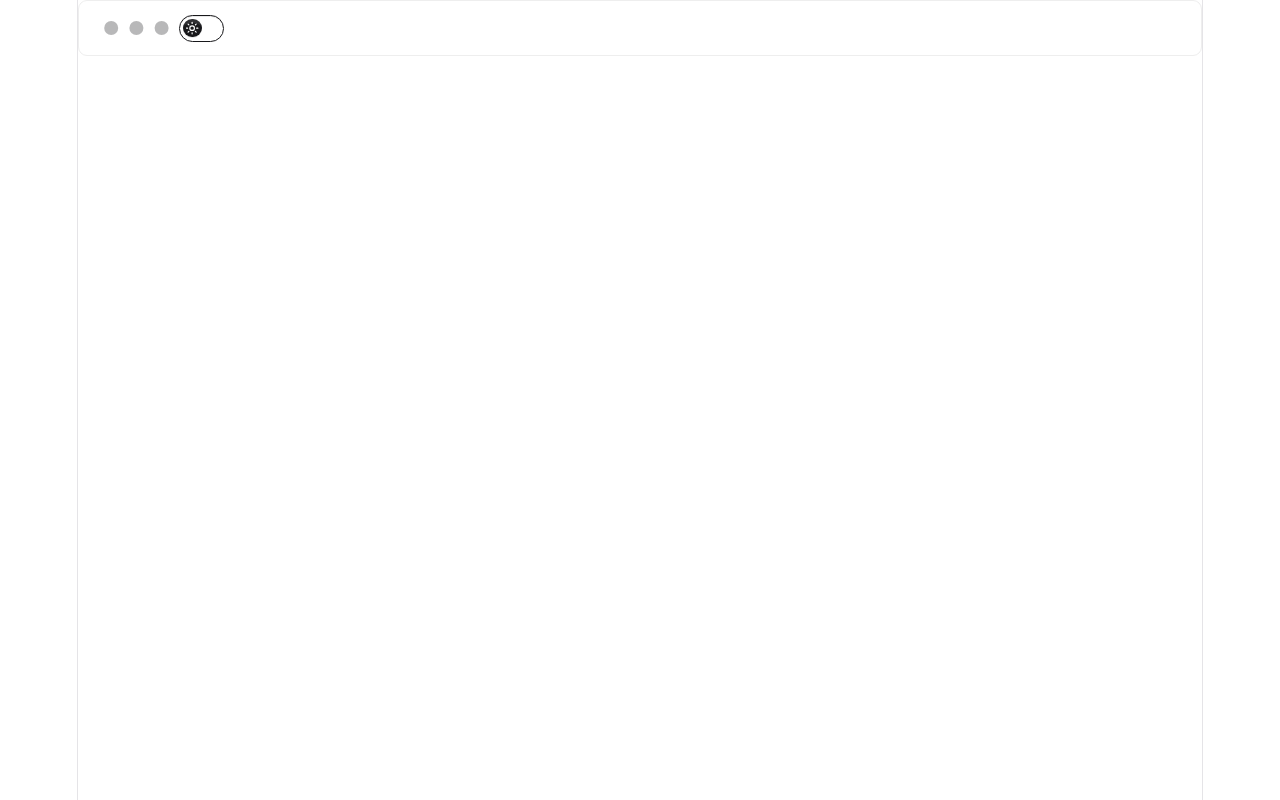
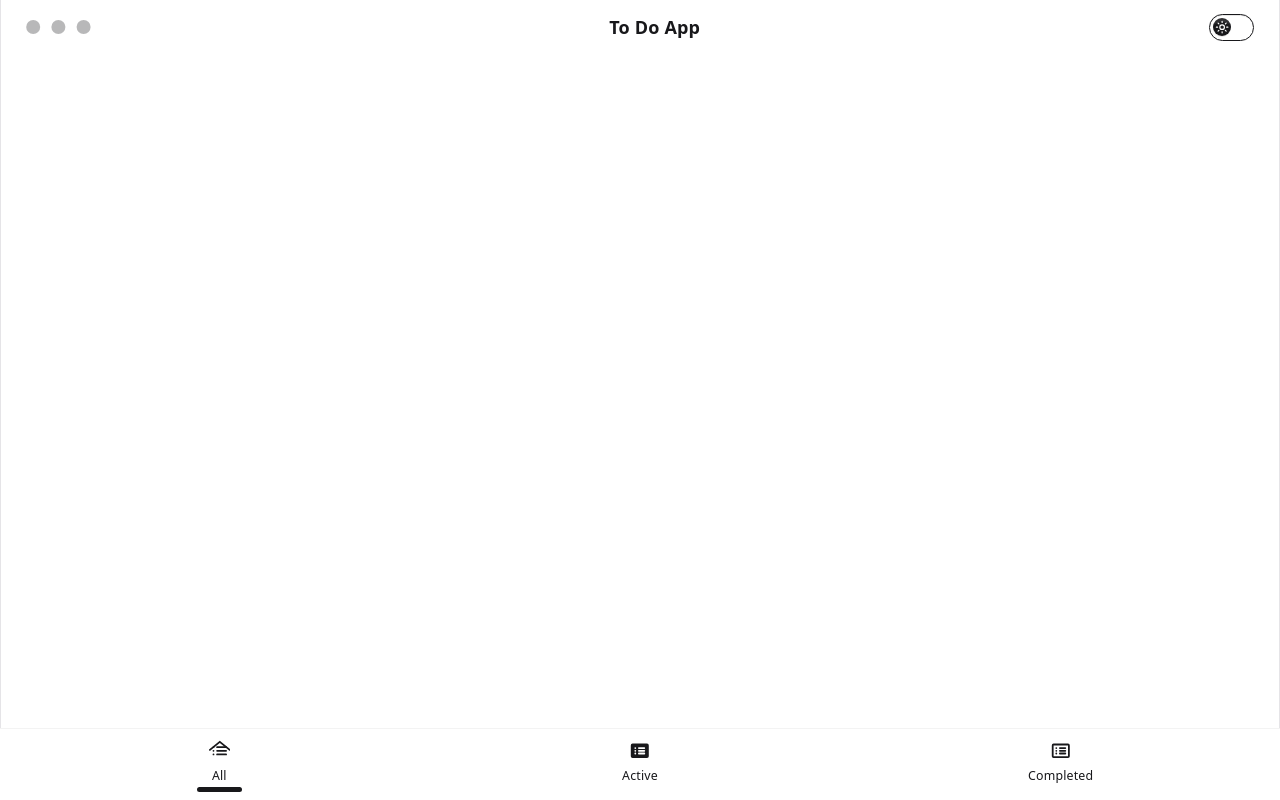
Before and after one commit to chadgarc/lab10.3-Context-API, a React (Vite) app: page / in a window 1280 px wide. Built offline with nearby package versions, Linux system fonts and the light colour scheme.

Commit message:
Added a dock with filter context and buttons to change filter

```diff
--- a/src/App.tsx
+++ b/src/App.tsx
@@ -1,13 +1,18 @@
 import { Providers } from './Providers';
 import { ThemeToggleButton } from './Components/ThemeToggleButton';
+import { FilterButtons } from './Components/FilterButtons';
 
 function App() {
   return (
     <Providers>
-      <div className="mockup-browser border border-base-300 w-full">
-        <div className="mockup-browser-toolbar">
+      <div className="mockup-browser w-full">
+        <div className="mockup-browser-toolbar flex justify-between">
+          <h4 className='font-bold'>To Do App</h4>
           <ThemeToggleButton />
         </div>
+        <section className='w-full'>
+          <FilterButtons />
+        </section>
       </div>
     </Providers>
   );
--- a/src/Components/FilterButtons.tsx
+++ b/src/Components/FilterButtons.tsx
@@ -0,0 +1,36 @@
+import { useFilterContext } from "../contexts/FilterContext"
+
+
+export function FilterButtons() {
+    const {filter , setFilter } = useFilterContext()
+
+    const setActiveFilterButtonClass = (currentFilter: string) => {
+        if (filter === currentFilter) {
+            return 'dock-active';
+        }
+        return '';
+    }
+
+    const allSVG = <svg className="size-[1.2em]" xmlns="http://www.w3.org/2000/svg" viewBox="0 0 24 24"><g fill="none" stroke="currentColor" strokeLinejoin="miter" strokeLinecap="round" strokeWidth="2"><path d="M9 8h10M9 12h10M9 16h10M4.99 8H5m-.02 4h.01m0 4H5"/><polyline points="1 11 12 2 23 11"/></g></svg>
+    const activeSVG = <svg className="size-[1.2em]" xmlns="http://www.w3.org/2000/svg" viewBox="0 0 24 24"><g fill="currentColor" stroke="none" strokeLinejoin="miter" strokeLinecap="butt"><path fillRule="evenodd" d="M2 6a2 2 0 0 1 2-2h16a2 2 0 0 1 2 2v12a2 2 0 0 1-2 2H4a2 2 0 0 1-2-2V6Zm4.996 2a1 1 0 0 0 0 2h.01a1 1 0 1 0 0-2h-.01ZM11 8a1 1 0 1 0 0 2h6a1 1 0 1 0 0-2h-6Zm-4.004 3a1 1 0 1 0 0 2h.01a1 1 0 1 0 0-2h-.01ZM11 11a1 1 0 1 0 0 2h6a1 1 0 1 0 0-2h-6Zm-4.004 3a1 1 0 1 0 0 2h.01a1 1 0 1 0 0-2h-.01ZM11 14a1 1 0 1 0 0 2h6a1 1 0 1 0 0-2h-6Z" clipRule="evenodd"/></g></svg>
+    const completedSVG = <svg className="size-[1.2em]" xmlns="http://www.w3.org/2000/svg" viewBox="0 0 24 24"><g fill="none" stroke="currentColor" strokeLinejoin="miter" strokeLinecap="round" strokeWidth="2"><path d="M11 9h6m-6 3h6m-6 3h6M6.996 9h.01m-.01 3h.01m-.01 3h.01M4 5h16a1 1 0 0 1 1 1v12a1 1 0 0 1-1 1H4a1 1 0 0 1-1-1V6a1 1 0 0 1 1-1Z"/></g></svg>
+
+    return (
+        <div className="dock">
+            <button className={setActiveFilterButtonClass('all')} onClick={() => setFilter('all')}>
+                {allSVG}
+                <span className="dock-label">All</span>
+            </button>
+
+            <button className={setActiveFilterButtonClass('active')} onClick={() => setFilter('active')}>
+                {activeSVG}
+                <span className="dock-label">Active</span>
+            </button>
+
+            <button className={setActiveFilterButtonClass('completed')} onClick={() => setFilter('completed') }>
+                {completedSVG}
+                <span className="dock-label">Completed</span>
+            </button>
+        </div>
+    )
+}
--- a/src/Providers.tsx
+++ b/src/Providers.tsx
@@ -1,9 +1,12 @@
+import { FilterProvider } from './contexts/FilterContext';
 import { ThemeProvider } from './contexts/ThemeContext';
 
 export function Providers({ children }: { children: React.ReactNode }) {
   return (
     <ThemeProvider>
-      {children}
+      <FilterProvider>
+        {children}
+      </FilterProvider>
     </ThemeProvider>
   );
 }
--- a/src/contexts/FilterContext.tsx
+++ b/src/contexts/FilterContext.tsx
@@ -0,0 +1,32 @@
+import { createContext, useContext, useEffect, useState } from "react";
+
+interface FilterContextType {
+    filter: 'all' | 'active' | 'completed';
+    setFilter: (filter: FilterContextType['filter']) => void;
+}
+
+const FilterContext = createContext<FilterContextType | undefined>(undefined);
+
+const prevFilter = localStorage.getItem('filter') || 'all';
+
+export function FilterProvider({children}: {children: React.ReactNode}){
+    const [filter, setFilter] = useState<FilterContextType['filter']>(prevFilter as FilterContextType['filter']);
+
+    useEffect(() => {
+        localStorage.setItem('filter', filter);
+    }, [filter]);
+
+    return(
+        <FilterContext.Provider value={{filter, setFilter}}>
+            {children}
+        </FilterContext.Provider>
+    )
+}
+
+export const useFilterContext = () => {
+    const context = useContext(FilterContext);
+    if (!context) {
+        throw new Error('useFilterContext must be used within FilterProvider');
+    }
+    return context;
+}
--- a/src/contexts/ThemeContext.tsx
+++ b/src/contexts/ThemeContext.tsx
@@ -1,6 +1,6 @@
 import { createContext, useContext, useEffect, useState } from "react";
 
-type ThemeContextType = {
+interface ThemeContextType {
     theme: 'light' | 'dark';
     toggleTheme: () => void;
 }
--- a/src/index.css
+++ b/src/index.css
@@ -50,8 +50,6 @@
 }
 
 #root {
-  width: 1126px;
-  max-width: 100%;
   margin: 0 auto;
   text-align: center;
   border-inline: 1px solid var(--border);
```
